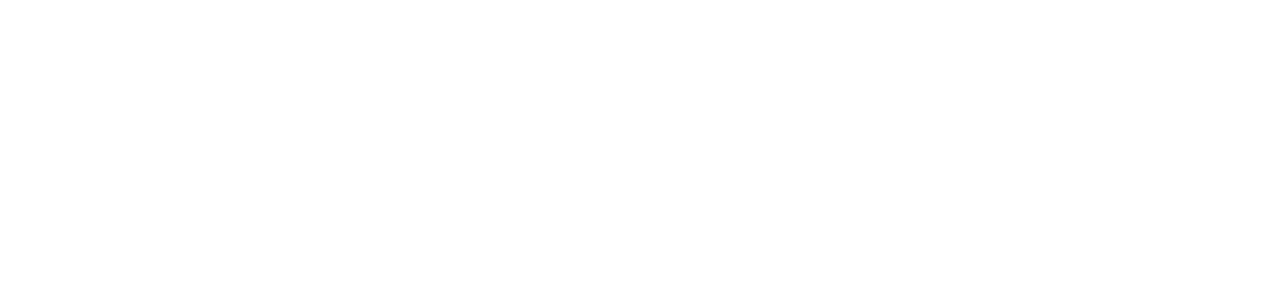
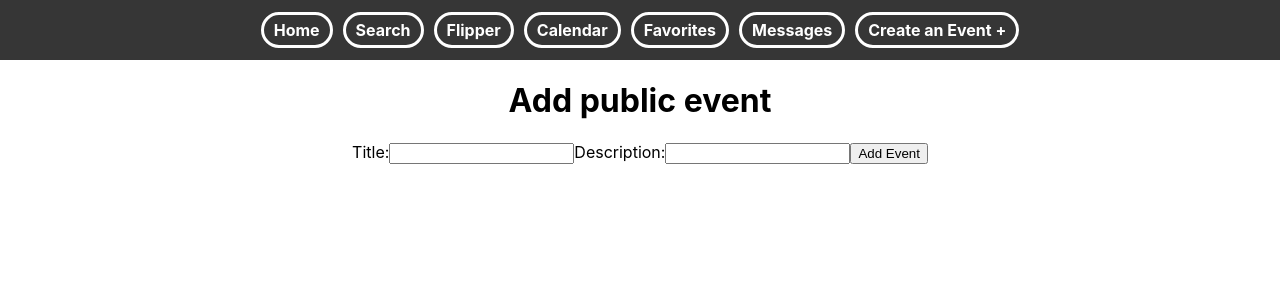
Before and after one commit to johann1301/Flipper, a React (Create React App) app in the folder client/: page /create/public in a window 1280 px wide. Before the commit this address had no page. Shown: the top 300 px of the page. Built offline with nearby package versions, Linux system fonts and the light colour scheme.

Commit message:
overview

```diff
--- a/client/src/App.css
+++ b/client/src/App.css
@@ -36,3 +36,48 @@
     transform: rotate(360deg);
   }
 }
+
+.navbar{
+  background-color: #363636;
+  padding: 20px;
+}
+
+.button{
+  text-decoration: none;
+  font-weight: bold;
+  color: white;
+  border: 3px solid white;
+  padding: 5px 10px;
+  margin: 5px;
+  border-radius: 20px;
+}
+
+  /*  Create  */
+
+.createButton{
+  text-decoration: none;
+  background-color: #363636;
+  font-weight: bold;
+  color: white;
+  padding: 50px;
+  margin: 30px 50px;
+  display: flex;
+  flex-direction: column;
+  justify-content: center;
+  align-items: center;
+  font-size: larger;
+  border-radius: 20px;
+  box-shadow: 0px 3px 21px 3px rgba(0,0,0,0.63);
+}
+
+.createIcons{
+margin-top: 20px;
+
+}
+
+.buttonDirection{
+  height:100vh;
+  display: flex;
+  justify-content: center;
+  align-items: center;
+}
--- a/client/src/App.js
+++ b/client/src/App.js
@@ -3,14 +3,21 @@ import {Routes, Route} from 'react-router-dom'
 import EventSearch from './pages/EventSearch'
 import EventList from './pages/EventList';
 import EventDetails from './pages/EventDetails';
+import CreateEvent from './pages/CreateEvent';
+import Navbar from './components/Navbar'
+import AddPublicEvent from './components/AddPublicEvent';
 
 function App() {
   return (
     <div className="App">
+
+    <Navbar />
       <Routes>
         <Route path='/' element={<EventSearch />} />
         <Route path='/events' element={<EventList />} />
         <Route path='/events/:id' element={<EventDetails />} />
+        <Route path='/create' element={<CreateEvent />} />
+        <Route path='/create/public' element={<AddPublicEvent />} />
       </Routes>
 
     </div>
--- a/client/src/components/AddPublicEvent.js
+++ b/client/src/components/AddPublicEvent.js
@@ -1,10 +1,64 @@
 import React from 'react'
 import { useState } from 'react'
+import axios from 'axios'
 
-export default function AddPublicEvent() {
+export default function AddPublicEvent(props) {
+
+	const [title, setTitle] = useState('')
+	const [description, setDescription] = useState('')
+
+
+
+
+
+    const handleSubmit = e => {
+
+	  e.preventDefault()
+
+      const requestBody = {title: title, description: description}
+
+
+        axios.post('api/events', requestBody)
+
+	      .then(response => {
+
+		    setTitle('')
+
+		    setDescription('')
+
+		    props.refreshEvents()
+
+	      })
+
+	      .catch(err => console.log(err))
+
+
+}
+
 	return (
 		<div>
 
+          <h1>Add public event</h1>
+
+		  <form onSubmit={handleSubmit}>
+            <label htmlFor='title'>Title:</label>
+			<input
+			  id='title'
+			  type='text'
+			  value={title}
+			  onChange={e => setTitle(e.target.value)}
+			 />
+
+			<label htmlFor='description'>Description:</label>
+			<input
+			  id='description'
+			  type='text'
+			  value={description}
+			  onChange={e => setDescription(e.target.value)}
+			 />
+			 <button type='submit'>Add Event</button>
+
+		  </form>
 
 
 		</div>
--- /dev/null
+++ b/client/src/components/Navbar.js
@@ -0,0 +1,42 @@
+import React from 'react'
+import { Link } from 'react-router-dom'
+
+export default function EventCard() {
+	return (
+		<div class='navbar'>
+
+        <Link class='button' to={'/home'}>
+			Home
+        </Link>
+
+        <Link class='button' to={'/events'}>
+			Search
+        </Link>
+
+        <Link class='button' to={'/flipper'}>
+			Flipper
+        </Link>
+
+        <Link class='button' to={'/calendar'}>
+			Calendar
+        </Link>
+
+        <Link class='button' to={'/favorites'}>
+			Favorites
+        </Link>
+
+        <Link class='button' to={'/messages'}>
+			Messages
+        </Link>
+
+        <Link class='button' to={'/create'}>
+			Create an Event +
+        </Link>
+
+
+
+
+
+		</div>
+	)
+}
--- /dev/null
+++ b/client/src/pages/CreateEvent.js
@@ -0,0 +1,26 @@
+import { Link } from 'react-router-dom'
+import 'boxicons'
+
+
+export default function CreateEvent() {
+
+
+
+	return (
+		<div class='buttonDirection'>
+		<Link class='createButton' to={'/create/public'}>
+
+			  Public Event
+              <box-icon class='createIcons' name='user' type='solid' color='#ffffff' ></box-icon>
+
+        </Link>
+
+        <Link class='createButton' to={'/create/private'}>
+
+			Private Event
+            <box-icon class='createIcons' name='lock-alt' type='solid' color='#ffffff' ></box-icon>
+
+        </Link>
+		</div>
+	)
+}
--- a/client/src/pages/EventList.js
+++ b/client/src/pages/EventList.js
@@ -2,6 +2,7 @@ import React from 'react'
 import { useState, useEffect } from 'react'
 import axios from 'axios'
 import EventCard from '../components/EventCard'
+import AddPublicEvent from '../components/AddPublicEvent'
 
 
 export default function ProjectList() {
@@ -29,6 +30,7 @@ export default function ProjectList() {
 		<>
 			<h1>All the Events</h1>
             {events.map(event => <EventCard key={event._id} {...event} /> )}
+
 		</>
 	)
 }
--- a/package.json
+++ b/package.json
@@ -7,6 +7,7 @@
     "dev": "nodemon server.js"
   },
   "dependencies": {
+    "boxicons": "^2.1.1",
     "cookie-parser": "^1.4.6",
     "cors": "^2.8.5",
     "dotenv": "^10.0.0",
```
Also changed, not shown: 1 other file (tests, documents, lock files or other folders).
